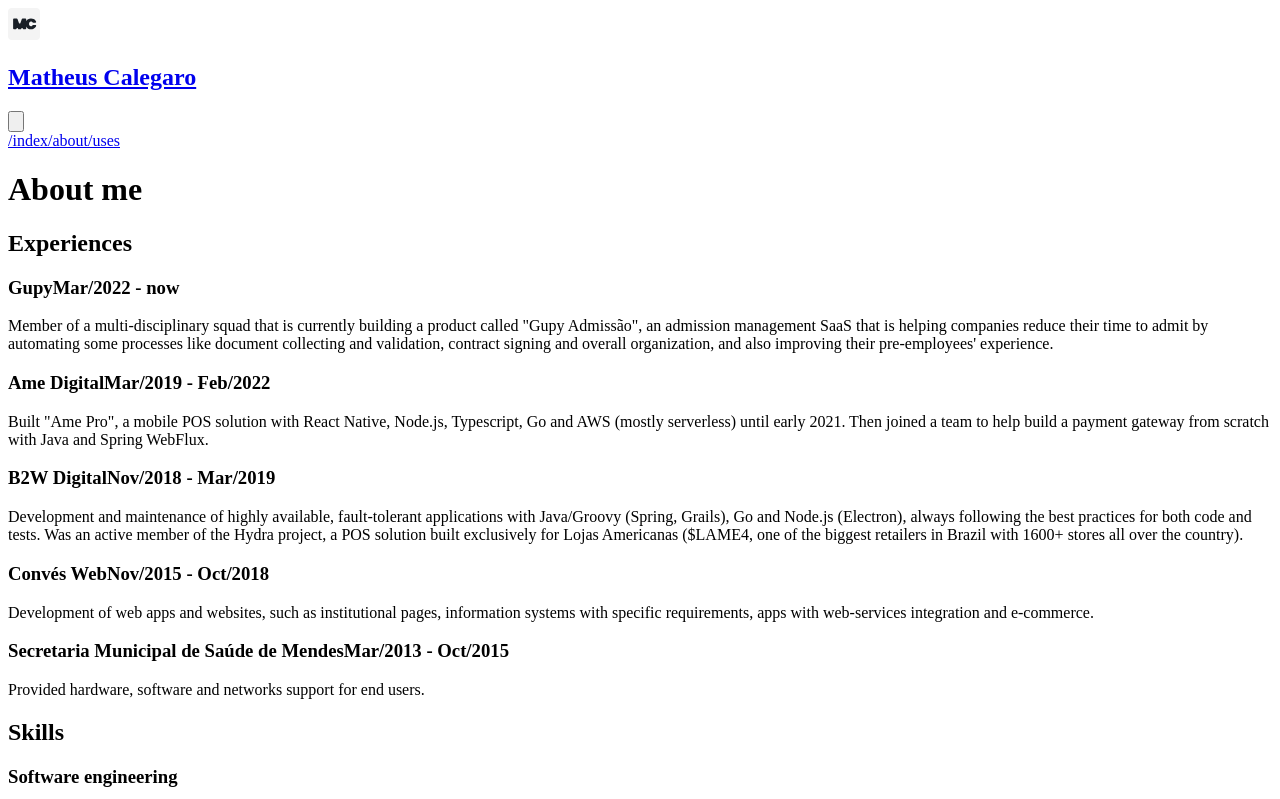
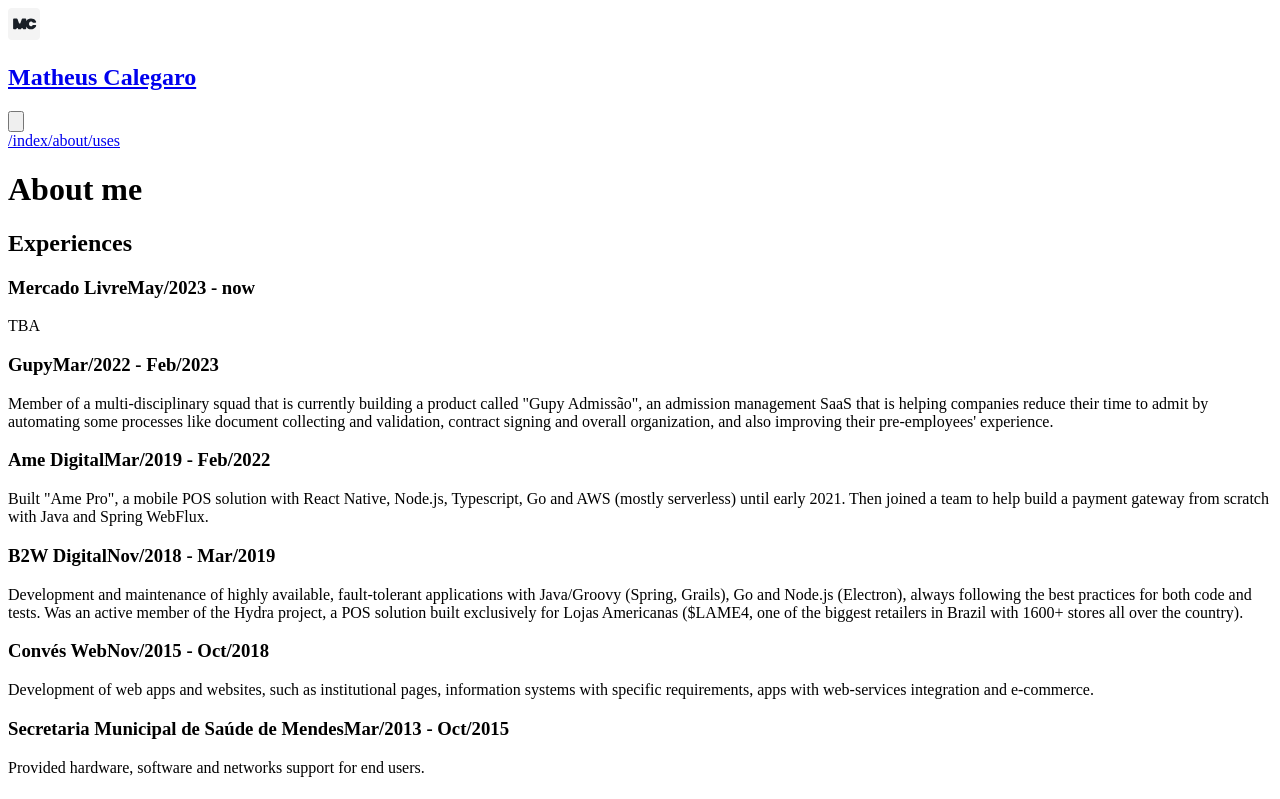
Before and after one commit to mathcale/site, a Next.js app: page /about in a window 1280 px wide. Shown: the top 799 px of the page. Built offline with nearby package versions, Linux system fonts and the light colour scheme.

Commit message:
chore(about): update current job

```diff
--- a/src/pages/about.tsx
+++ b/src/pages/about.tsx
@@ -32,9 +32,15 @@
 export default function AboutPage() {
   const experiences: Experience[] = [
     {
+      company: 'Mercado Livre',
+      from: 'May/2023',
+      to: 'now',
+      description: 'TBA',
+    },
+    {
       company: 'Gupy',
       from: 'Mar/2022',
-      to: 'now',
+      to: 'Feb/2023',
       description:
         'Member of a multi-disciplinary squad that is currently building a product called "Gupy Admissão", an admission management SaaS that is helping companies reduce their time to admit by automating some processes like document collecting and validation, contract signing and overall organization, and also improving their pre-employees\' experience.',
     },
```
